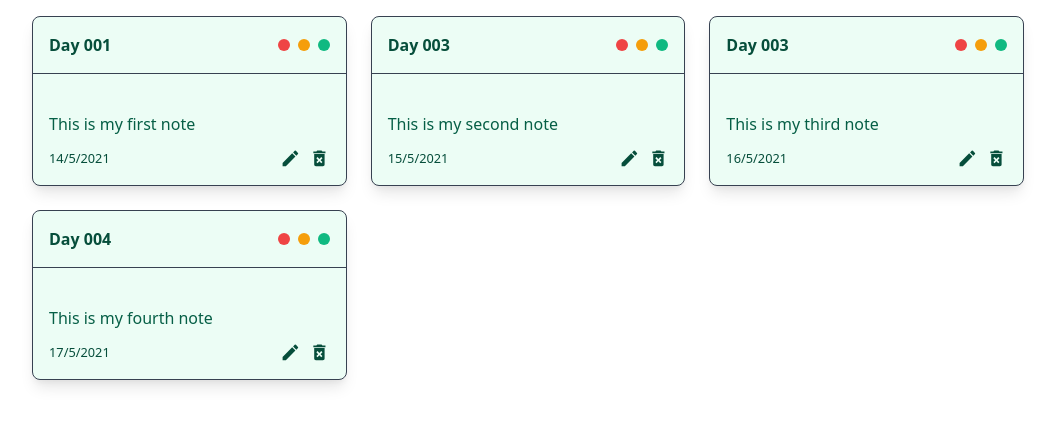
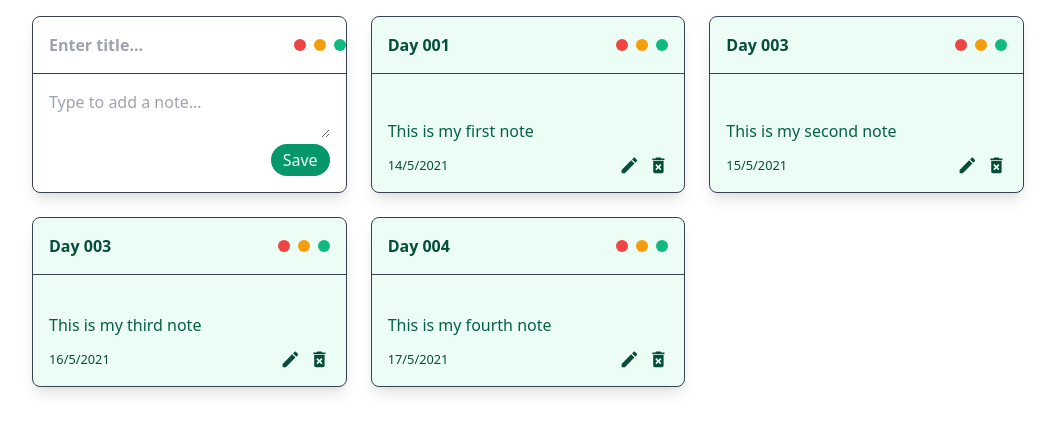
Before and after one commit to hellodeborahuk/coding-notebook, a React (Create React App) app: page / in a window 1280 px wide. Shown: the top 432 px of the page, without its empty margins (112-1167 px from the left). Built offline with nearby package versions, Linux system fonts and the light colour scheme.

Commit message:
Added ability to add new note

```diff
--- a/src/App.js
+++ b/src/App.js
@@ -1,7 +1,6 @@
 import { useState } from "react";
 import { nanoid } from "nanoid";
 import NotesList from "./components/NotesList";
-
 const App = () => {
   const [notes, setNotes] = useState([
     {
@@ -30,9 +29,21 @@ const App = () => {
     },
   ]);
 
+  const addNote = (name) => {
+    const date = new Date();
+    const newNote = {
+      id: nanoid(),
+      title: name.title,
+      text: name.text,
+      date: date.toLocaleDateString(),
+    };
+    const newNotes = [...notes, newNote];
+    setNotes(newNotes);
+  };
+
   return (
     <div className="container mx-auto max-w-screen-lg p-4">
-      <NotesList notes={notes}/>
+      <NotesList notes={notes} handleAddNote={addNote} />
     </div>
   );
 };
--- /dev/null
+++ b/src/components/AddNote.js
@@ -0,0 +1,54 @@
+import { useState } from "react";
+
+const AddNote = ({ handleAddNote }) => {
+  const [data, setData] = useState({ title: "", text: "" });
+
+  const handleChange = (event) => {
+    setData({ ...data, [event.target.name]: event.target.value });
+  };
+
+  const handleSaveClick = (event) => {
+    event.preventDefault();
+    handleAddNote(data);
+  };
+
+  return (
+    <div className="Note flex flex-col justify-between border border-gray-700 rounded-lg shadow-lg">
+      <div className="p-4 flex items-center justify-between relative border-b border-gray-700 ">
+        <input
+          type="text"
+          placeholder="Enter title..."
+          className="text-green-900 font-bold"
+          name="title"
+          value={data.title}
+          onChange={handleChange}
+        />
+        <div className="flex space-x-2">
+          <div className="w-3 h-3 rounded-full bg-red-500"></div>
+          <div className="w-3 h-3 rounded-full bg-yellow-500"></div>
+          <div className="w-3 h-3 rounded-full bg-green-500"></div>
+        </div>
+      </div>
+
+      <div className="p-4">
+        <textarea
+          className="w-full text-green-800"
+          placeholder="Type to add a note..."
+          name="text"
+          value={data.text}
+          onChange={handleChange}
+        ></textarea>
+        <div className="flex justify-end note-footer">
+          <button
+            onClick={handleSaveClick}
+            className="rounded-2xl px-3 py-1 bg-green-600 hover:bg-green-900 transition duration-500 text-green-50"
+          >
+            Save
+          </button>
+        </div>
+      </div>
+    </div>
+  );
+};
+
+export default AddNote;
--- a/src/components/NotesList.js
+++ b/src/components/NotesList.js
@@ -1,10 +1,18 @@
 import Note from "./Note";
+import AddNote from "./AddNote";
 
-const NotesList = ({ notes }) => {
+
+const NotesList = ({ notes, handleAddNote }) => {
   return (
     <div className="NotesList lg:grid grid-cols-3 gap-6 space-y-8 lg:space-y-0">
+      <AddNote handleAddNote={handleAddNote}/>
       {notes.map((note) => (
-        <Note id={note.id} title={note.title} text={note.text} date={note.date} />
+        <Note
+          id={note.id}
+          title={note.title}
+          text={note.text}
+          date={note.date}
+        />
       ))}
     </div>
   );
```
Also changed, not shown: public/manifest.json.
